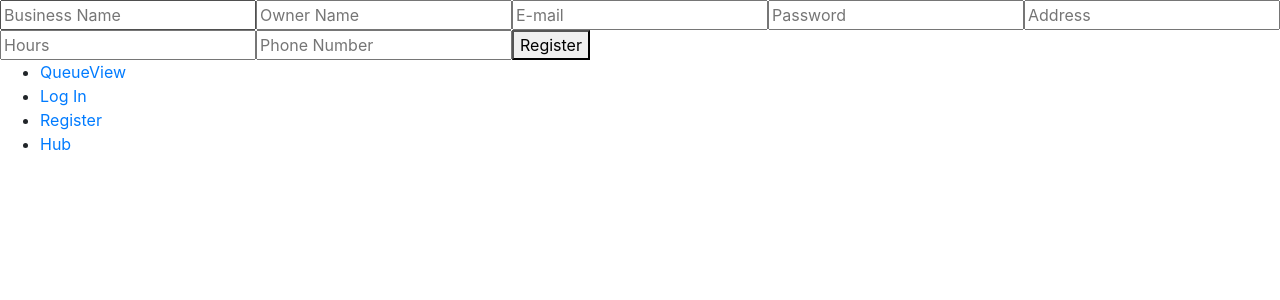
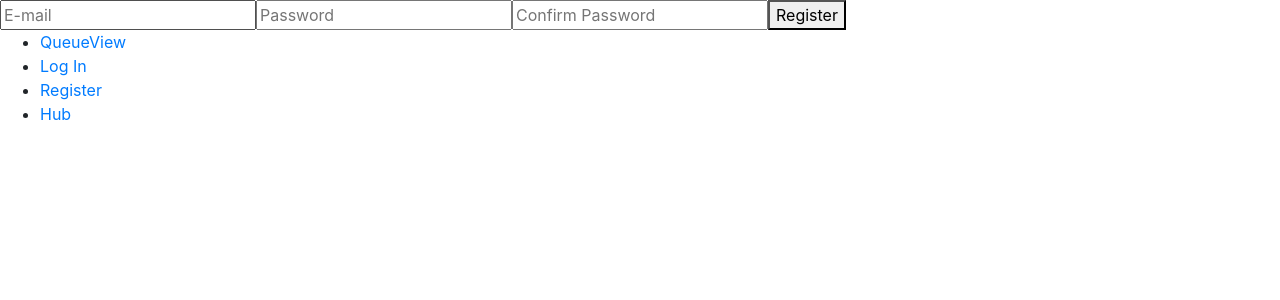
Before and after one commit to radius-queue/web, a React (Create React App) app: page /pre-log-in/business-register in a window 1280 px wide. Shown: the top 300 px of the page. Built offline with nearby package versions, Linux system fonts and the light colour scheme.

Commit message:
Added firebase createUserWithEmailAndPassword to the registration page.

```diff
--- a/src/pre-log-in/business-register.tsx
+++ b/src/pre-log-in/business-register.tsx
@@ -1,36 +1,23 @@
 import React from 'react';
 import {useForm} from './../logic/logic';
+import './../firebase.ts';
+import firebase from 'firebase/app';
 
 interface registerValues {
-    businessName: string;
-    ownerName: string;
     email: string;
     password: string;
-    address: string;
-    hours: string;
-    phone: string;
+    confirmPassword: string;
 }
 
 const RegistrationPage = () => {
-  const [formValues, setFormValues] = useForm({businessName: '', ownerName: '',
-    email: '', password: '', address: '', hours: '', phone: ''});
+  const [formValues, setFormValues] = useForm({
+    email: '',
+    password: '',
+    confirmPassword: '',
+  });
 
   return (
     <div className="form">
-      <input
-        type="text"
-        name="businessName"
-        value={formValues.businessName}
-        placeholder="Business Name"
-        onChange={setFormValues}
-      />
-      <input
-        type="text"
-        name="ownerName"
-        value={formValues.ownerName}
-        placeholder="Owner Name"
-        onChange={setFormValues}
-      />
       <input
         type="text"
         name="email"
@@ -46,35 +33,17 @@ const RegistrationPage = () => {
         onChange={setFormValues}
       />
       <input
-        type="text"
-        name="address"
-        value={formValues.address}
-        placeholder="Address"
-        onChange={setFormValues}
-      />
-      <input
-        type="text"
-        name="hours"
-        value={formValues.hours}
-        placeholder="Hours"
-        onChange={setFormValues}
-      />
-      <input
-        type="text"
-        name="phone"
-        value={formValues.phone}
-        placeholder="Phone Number"
+        type="password"
+        name="confirmPassword"
+        value={formValues.confirmPassword}
+        placeholder="Confirm Password"
         onChange={setFormValues}
       />
       <button onClick={() => submitFormValues(
           {
-            businessName: formValues.businessName,
-            ownerName: formValues.ownerName,
             email: formValues.email,
             password: formValues.password,
-            address: formValues.address,
-            hours: formValues.hours,
-            phone: formValues.phone,
+            confirmPassword: formValues.confirmPassword,
           },
       )}>Register</button>
     </div>
@@ -82,7 +51,19 @@ const RegistrationPage = () => {
 };
 
 const submitFormValues = (formValues : registerValues) => {
-  console.log('TODO: Push data to Firebase.');
+  if (formValues.password !== formValues.confirmPassword) {
+    console.log('mismatching passwords');
+  } else {
+    firebase.auth()
+        .createUserWithEmailAndPassword(formValues.email, formValues.password)
+        .catch(function(error) {
+          const errorCode = error.code;
+          const errorMessage = error.message;
+          console.log('error code: ' + errorCode);
+          console.log('error message: ' + errorMessage);
+        });
+    console.log('register button clicked');
+  }
 };
 
 export default RegistrationPage;
```
